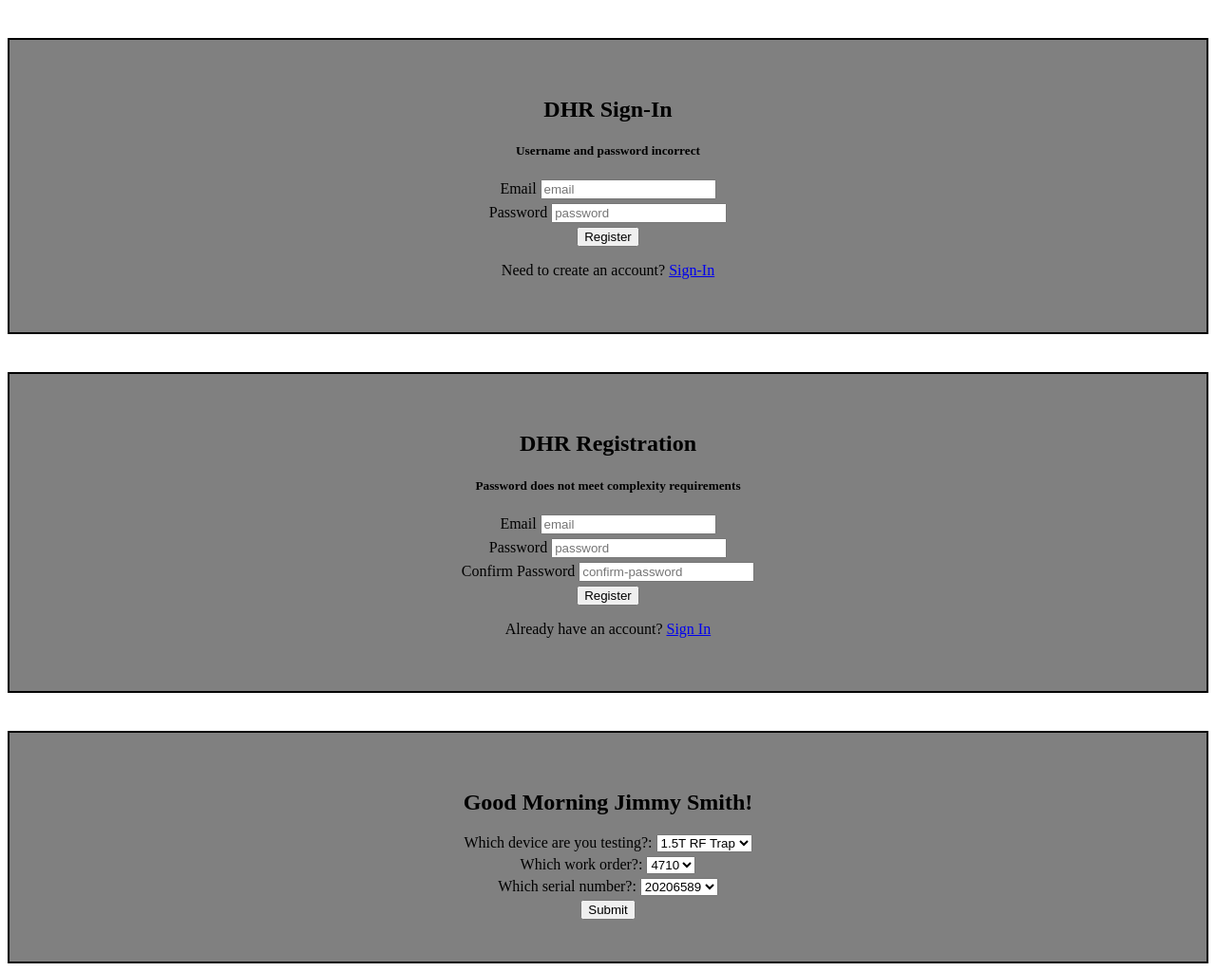
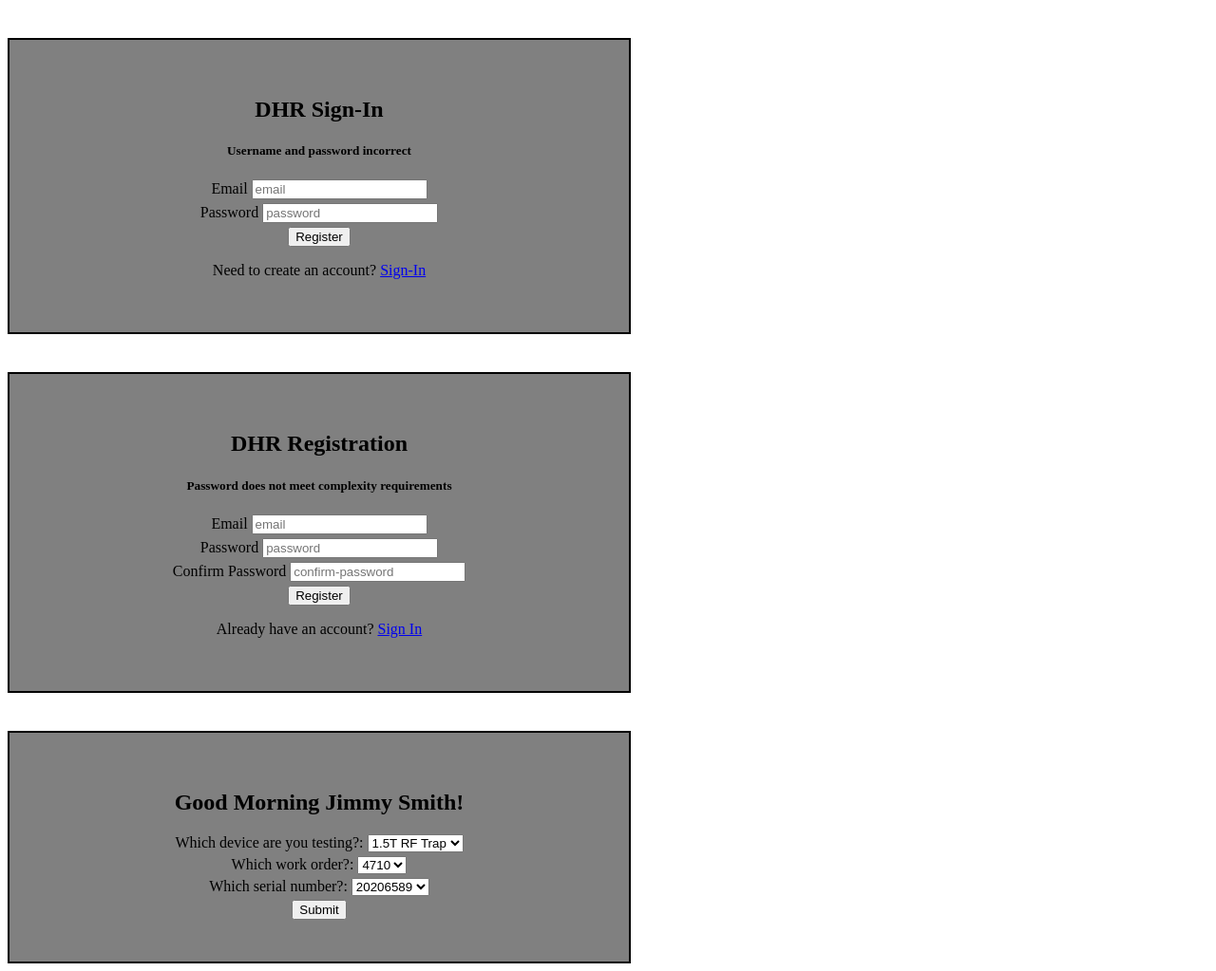
Before and after one commit to coryflad/wireframe_capstone, a plain HTML site: page index.html in a window 1280 px wide. Shown: the whole page at 95% size. Drawn offline with Linux system fonts and the light colour scheme.

Commit message:
updated width

```diff
--- a/style.css
+++ b/style.css
@@ -12,6 +12,7 @@ h1 {
     margin-top: 40px;
     padding: 0px 10px 40px 10px;
     background-color: grey;
+    width: 50%;
   }
 
   .registration {
@@ -19,6 +20,7 @@ h1 {
     margin-top: 40px;
     padding: 0px 10px 40px 10px;
     background-color: grey;
+     width: 50%;
   }
 
   .landing-page {
@@ -26,4 +28,5 @@ h1 {
     margin-top: 40px;
     padding: 40px 10px 40px 10px;
     background-color: grey;
+    width: 50%;
   }
```
